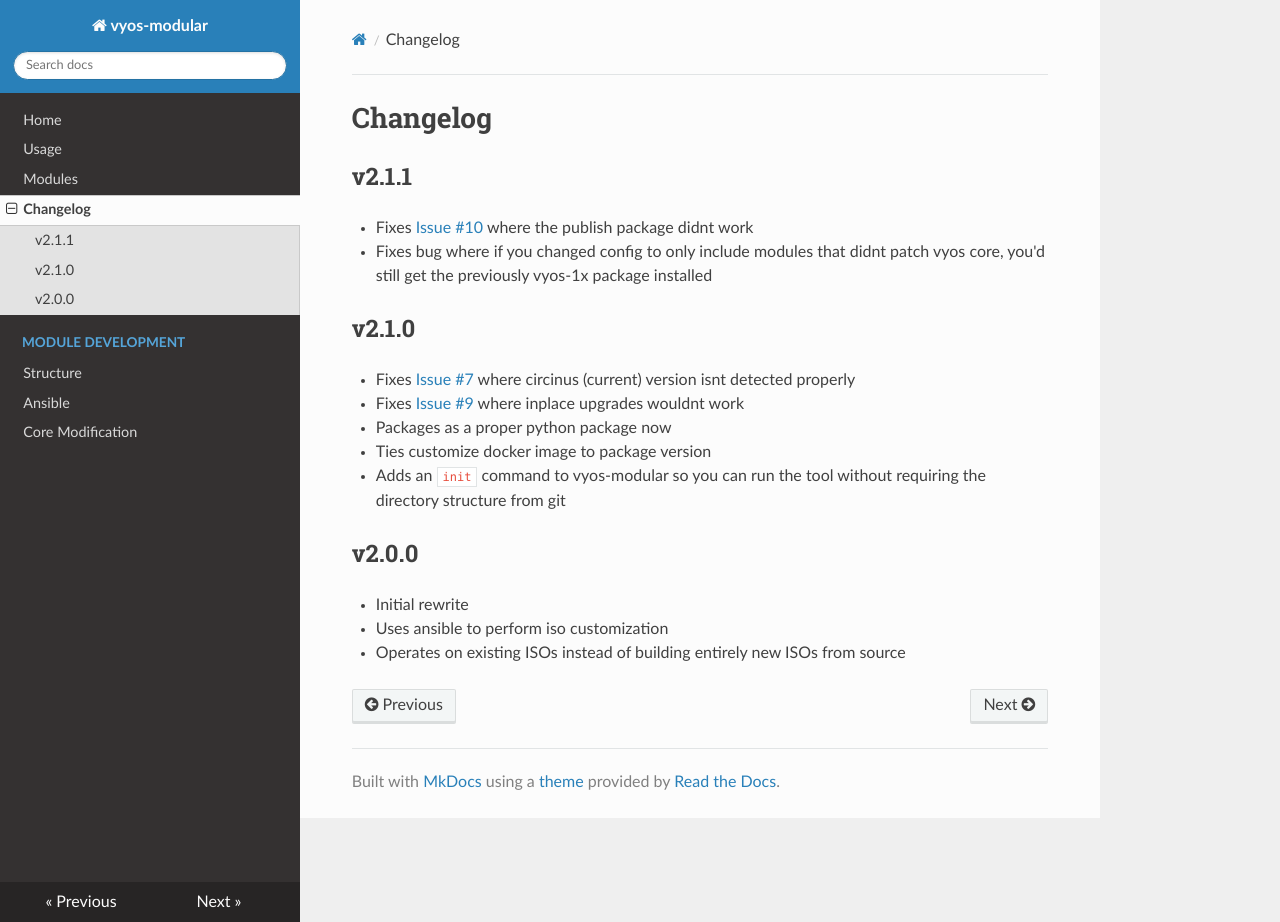
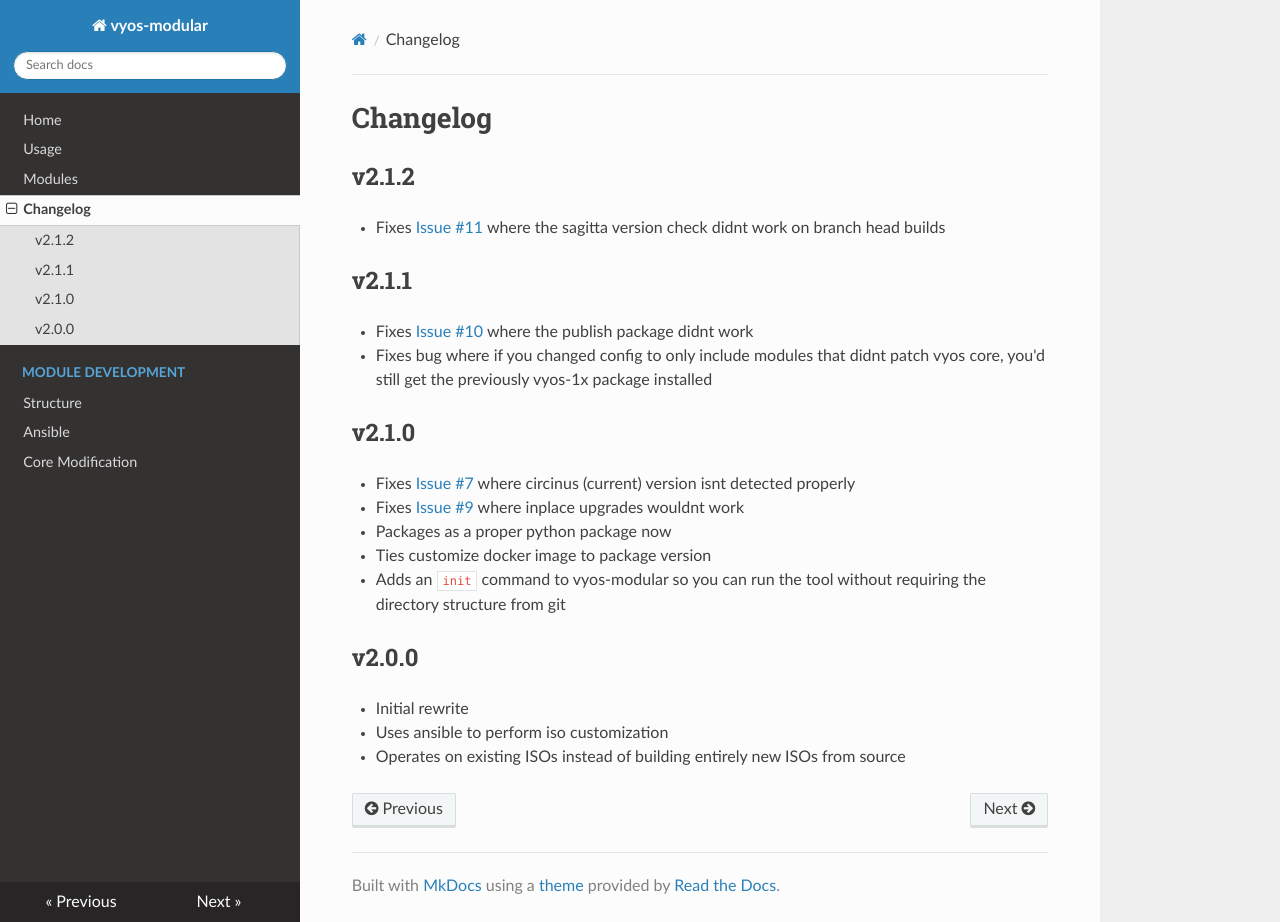
Before and after one commit to jack-broadway/vyos-modular, an MkDocs documentation site: the page built from docs/changelog.md, in a window 1280 px wide and 922 px high. Built offline with MkDocs 1.6.1, drawn with Linux system fonts in a browser that asks for light colours; nearby versions of some CDN libraries.

Commit message:
Update changelog for v2.1.2 release

```diff
--- a/docs/changelog.md
+++ b/docs/changelog.md
@@ -1,4 +1,7 @@
 # Changelog
+
+## v2.1.2
+- Fixes [Issue #11](https://github.com/jack-broadway/vyos-modular/issues/11) where the sagitta version check didnt work on branch head builds
 
 ## v2.1.1
 - Fixes [Issue #10](https://github.com/jack-broadway/vyos-modular/issues/10) where the publish package didnt work
--- a/setup.cfg
+++ b/setup.cfg
@@ -1,6 +1,6 @@
 [metadata]
 name = vyos_modular
-version = 2.1.1
+version = 2.1.2
 description = A modular customization system for vyos ISOs
 long_description = file: README.md
 long_description_content_type = text/markdown
```
